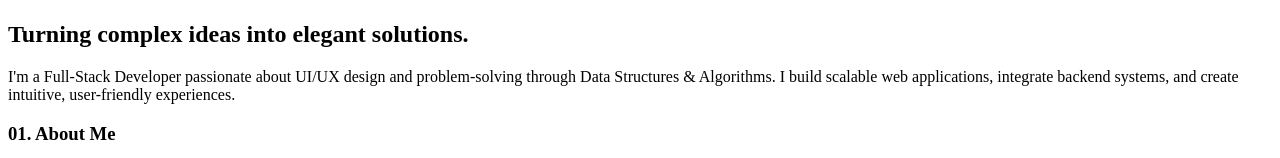
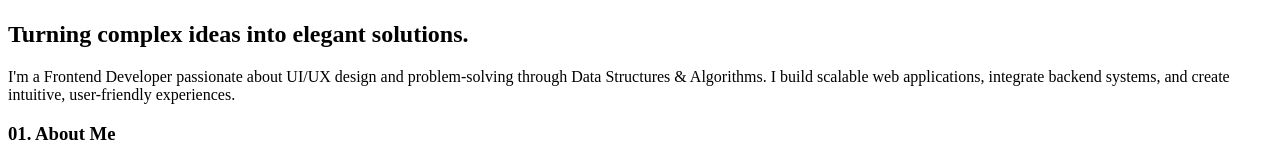
Before and after one commit to VinishaGupta/portfolio, a React (Vite) app in the folder frontend/: page / in a window 1280 px wide. Shown: the part 225-383 px from the top of the page. Built offline with nearby package versions, Linux system fonts and the light colour scheme; no server answers; the HTML template or start-up script is replaced by a standard one.

Commit message:
full-stack to frontend

```diff
--- a/frontend/src/App.jsx
+++ b/frontend/src/App.jsx
@@ -86,7 +86,7 @@ const fallback = {
   name: 'Vinisha Gupta.',
   tagline: 'Turning complex ideas into elegant solutions.',
   description:
-    "I'm a Full-Stack Developer passionate about UI/UX design and problem-solving through Data Structures & Algorithms. I build scalable web applications, integrate backend systems, and create intuitive, user-friendly experiences."
+    "I'm a Frontend Developer passionate about UI/UX design and problem-solving through Data Structures & Algorithms. I build scalable web applications, integrate backend systems, and create intuitive, user-friendly experiences."
 };
 
 function App() {
```
